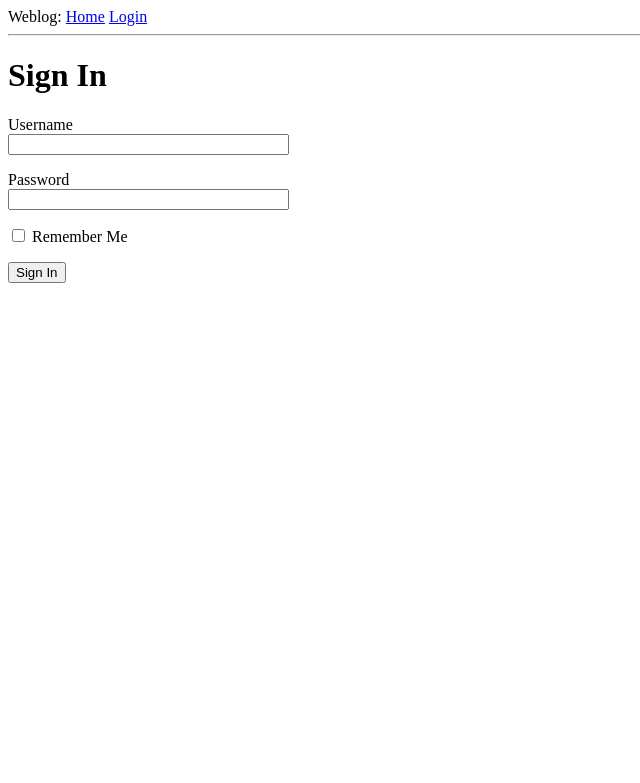
After one commit to maartenx01/weblog, a Flask app: page /login in a window 1280 px wide. The commit adds this page. Shown: the top 783 px of the page, without its empty margins (0-640 px from the left). Run offline with Flask 2, Linux system fonts and the light colour scheme.

Commit message:
frontend input

```diff
--- a/app/__init__.py
+++ b/app/__init__.py
@@ -1,5 +1,7 @@
 from flask import Flask
+from config import Config
 
 app = Flask(__name__)
+app.config.from_object(Config)
 
 from app import routes
--- /dev/null
+++ b/app/forms.py
@@ -0,0 +1,9 @@
+from flask_wtf import FlaskForm
+from wtforms import StringField, PasswordField, BooleanField, SubmitField
+from wtforms.validators import DataRequired
+
+class LoginForm(FlaskForm):
+    username = StringField('Username', validators=[DataRequired()])
+    password = PasswordField('Password', validators=[DataRequired()])
+    remember_me = BooleanField('Remember Me')
+    submit = SubmitField('Sign In')
--- a/app/routes.py
+++ b/app/routes.py
@@ -1,5 +1,6 @@
 from flask import render_template
 from app import app
+from app.forms import LoginForm
 
 @app.route('/')
 @app.route('/index')
@@ -16,3 +17,8 @@ def index():
         }
     ]
     return render_template('index.html', title='Home', user=user, posts=posts)
+
+@app.route('/login')
+def login():
+    form = LoginForm()
+    return render_template('login.html', title='Sign In', form=form)
--- a/app/templates/base.html
+++ b/app/templates/base.html
@@ -1,8 +1,18 @@
-{% extends "base.html" %}
-
-{% block content %}
-    <h1>Hi, {{ user.username }}!</h1>
-    {% for post in posts %}
-    <div><p>{{ post.author.username }} says: <b>{{ post.body }}</b></p><div>
-    {% endfor %}
-{% endblock %}
+<html>
+    <head>
+        {% if title %}
+        <title>{{ title }} - Weblog</title>
+        {% else %}
+        <title>Welcome to Weblog</title>
+        {% endif %}
+    </head>
+    <body>
+        <div>
+            Weblog:
+            <a href="/index">Home</a>
+            <a href="/login">Login</a>
+        <div>
+        <hr>
+        {% block content %}{% endblock %}
+    </body>
+<html>
--- /dev/null
+++ b/app/templates/login.html
@@ -0,0 +1,18 @@
+{% extends "base.html" %}
+
+{% block content %}
+    <h1>Sign In</h1>
+    <form action="" method="post">
+        {{ form.hidden_tag() }}
+        <p>
+            {{ form.username.label }}<br>
+            {{ form.username(size=32) }}
+        </p>
+        <p>
+            {{ form.password.label }}<br>
+            {{ form.password(size=32) }}
+        </p>
+        <p>{{ form.remember_me() }} {{ form.remember_me.label }}</p>
+        <P>{{ form.submit() }}</p>
+    </form>
+{% endblock %}
--- /dev/null
+++ b/config.py
@@ -0,0 +1,4 @@
+import os
+
+class Config(object):
+    SECRET_KEY = os.environ.get('SECRET_KEY') or 'you-will-never-guess'
```
Also changed, not shown: app/templates/index.html (+8 -15 lines), 2 other files.
